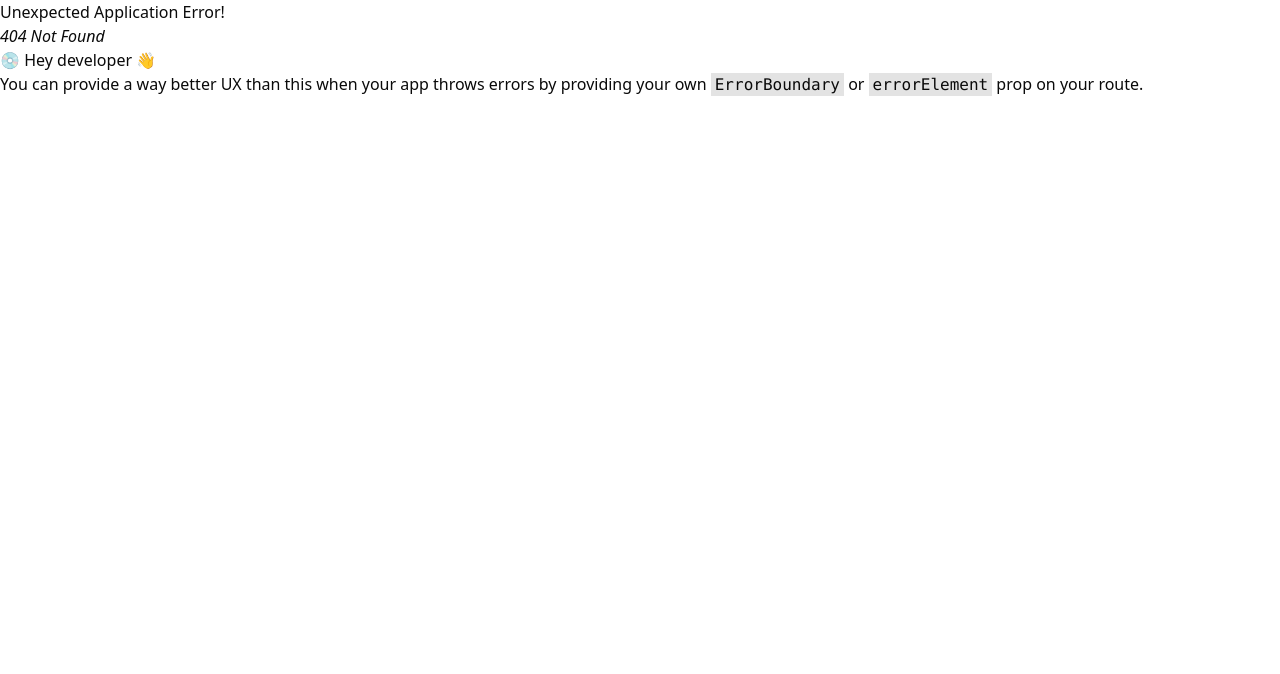
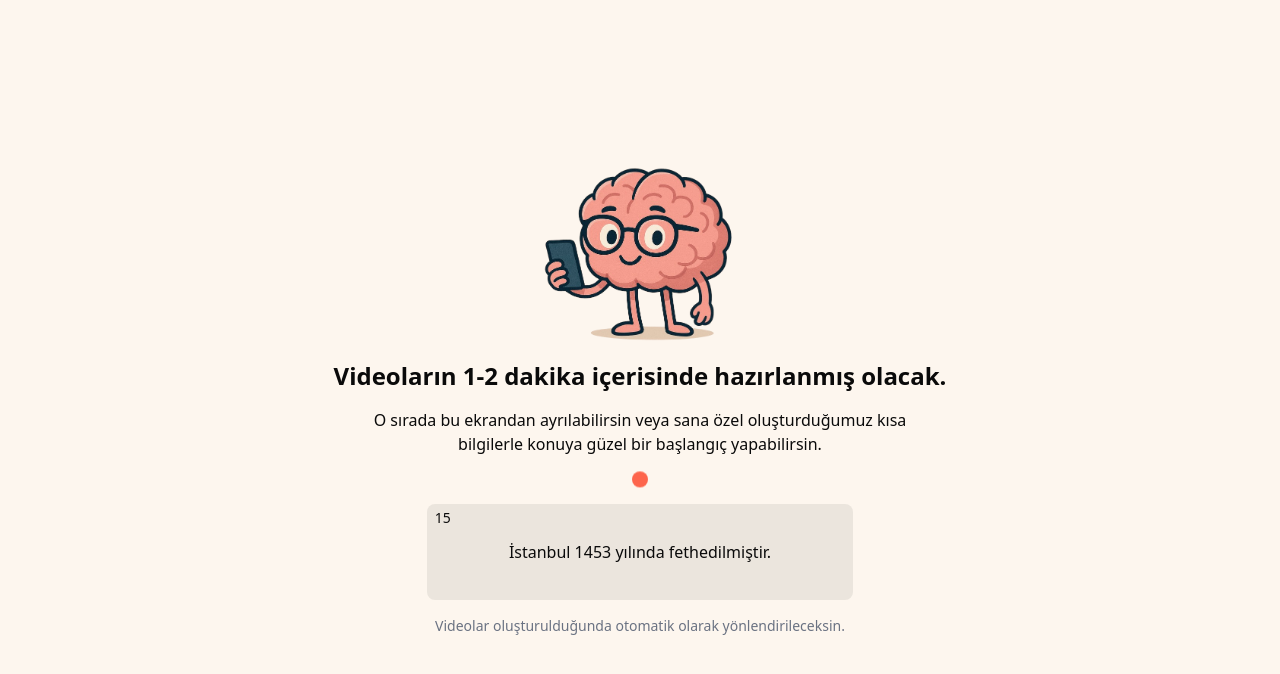
Before and after one commit to muratcankargi/SwipeLearn, a React (Vite) app in the folder SwipeLearnFrontend/: page /hazirlanma/1 in a window 1280 px wide. Before the commit this address had no page. Shown: the top 674 px of the page. Built offline with nearby package versions, Linux system fonts and the light colour scheme.

Commit message:
Move loading to new screen

```diff
--- /dev/null
+++ b/SwipeLearnFrontend/src/components/waiting-infos.tsx
@@ -0,0 +1,48 @@
+import { useEffect, useState } from "react";
+
+const DEFAULT_TIMER = 20;
+
+export function WaitingInfos() {
+  const infos = [
+    "İstanbul 1453 yılında fethedilmiştir.",
+    "Fethi gerçekleştiren padişah II. Mehmed, Fatih Sultan Mehmed unvanını almıştır.",
+    "Kuşatma 6 Nisan 1453’te başlamış ve 29 Mayıs’ta sona ermiştir.",
+    "Fetih sırasında Bizans İmparatoru XI. Konstantinos son ana kadar şehri savunmuştur.",
+    "Osmanlı ordusu yaklaşık 80.000 kişiden oluşuyordu.",
+    "Fatih Sultan Mehmed, devrin en büyük toplarından olan 'Şahi' toplarını kullandı.",
+    "Haliç’e zincir çekilmesine rağmen Osmanlı donanması karadan gemi yürütmüştür.",
+    "Fetih ile birlikte Orta Çağ kapanmış, Yeni Çağ başlamıştır.",
+    "İstanbul, Osmanlı Devleti’nin başkenti olmuştur.",
+    "Ayasofya camiye çevrilerek Osmanlı hâkimiyetinin sembolü haline gelmiştir.",
+  ];
+
+  const [timer, setTimer] = useState(DEFAULT_TIMER);
+  const [infoIndex, setInfoIndex] = useState(0);
+
+  const currentInfo = infos[infoIndex];
+
+  useEffect(() => {
+    const interval = setInterval(() => {
+      setTimer((prevValue) => {
+        if (prevValue === 1) {
+          setInfoIndex((prevIndex) =>
+            prevIndex === infos.length - 1 ? 0 : prevIndex + 1,
+          );
+          return DEFAULT_TIMER;
+        }
+        return prevValue - 1;
+      });
+    }, 1000);
+
+    return () => clearInterval(interval);
+  }, []);
+
+  return (
+    <div className="bg-tw-primary relative flex min-h-24 w-1/3 items-center justify-center rounded-md">
+      <div className="absolute top-1 left-2 text-sm">{timer}</div>
+      <p key={currentInfo} className="fade-in max-w-[80%] text-center">
+        {currentInfo}
+      </p>
+    </div>
+  );
+}
--- a/SwipeLearnFrontend/src/index.css
+++ b/SwipeLearnFrontend/src/index.css
@@ -124,3 +124,26 @@
     @apply bg-background text-foreground;
   }
 }
+
+@keyframes fade-in {
+  0% {
+    opacity: 0;
+  }
+
+  100% {
+    opacity: 100;
+  }
+}
+
+@keyframes fadeIn {
+  from {
+    opacity: 0;
+  }
+  to {
+    opacity: 1;
+  }
+}
+
+.fade-in {
+  animation: fadeIn 0.4s ease-in;
+}
--- a/SwipeLearnFrontend/src/main.tsx
+++ b/SwipeLearnFrontend/src/main.tsx
@@ -4,11 +4,16 @@ import { RouterProvider } from "react-router/dom";
 import { App } from "./pages/App";
 import { Swipe } from "./pages/Swipe";
 import { Quiz } from "./pages/Quiz";
+import { Waiting } from "./pages/Waiting";
 
 const router = createBrowserRouter([
   {
     path: "/",
     element: <App />,
+  },
+  {
+    path: "/hazirlanma/:id",
+    element: <Waiting />,
   },
   {
     path: "/kaydir/:id",
--- a/SwipeLearnFrontend/src/pages/App.tsx
+++ b/SwipeLearnFrontend/src/pages/App.tsx
@@ -23,7 +23,7 @@ export function App() {
   const onSubmit = (data: FormData) => {
     console.log("Data: ", data);
 
-    navigate("/kaydir/1");
+    navigate("/hazirlanma/1");
   };
 
   return (
--- a/SwipeLearnFrontend/src/pages/Swipe.tsx
+++ b/SwipeLearnFrontend/src/pages/Swipe.tsx
@@ -1,4 +1,3 @@
-import { Loading } from "@/components/loading";
 import { TakeNotes } from "@/components/take-notes";
 import { Button } from "@/components/ui/button";
 import { ArrowLeft, ArrowRight, NotebookPen } from "lucide-react";
@@ -20,8 +19,6 @@ export function Swipe() {
     videoUrls,
     videoRefs,
   } = useHandleVideoChanges();
-
-  return <Loading />;
 
   return (
     <main className="bg-tw-background flex min-h-screen w-full flex-col items-center gap-4 pt-20">
--- a/SwipeLearnFrontend/src/components/loading.tsx
+++ b/SwipeLearnFrontend/src/pages/Waiting.tsx
@@ -1,4 +1,6 @@
-export function Loading() {
+import { WaitingInfos } from "@/components/waiting-infos";
+
+export function Waiting() {
   return (
     <main className="bg-tw-background flex min-h-screen w-full flex-col items-center justify-center gap-4">
       <div className="flex flex-col gap-4">
@@ -17,9 +19,7 @@ export function Loading() {
 
       <div className="bg-tw-secondary h-4 w-4 animate-bounce rounded-full"></div>
 
-      <div className="bg-tw-primary flex min-h-24 w-1/3 items-center justify-center rounded-md">
-        <p>İstanbul 1453 yılında feth edilmiştir.</p>
-      </div>
+      <WaitingInfos />
 
       <p className="text-sm text-gray-500">
         Videolar oluşturulduğunda otomatik olarak yönlendirileceksin.
```
